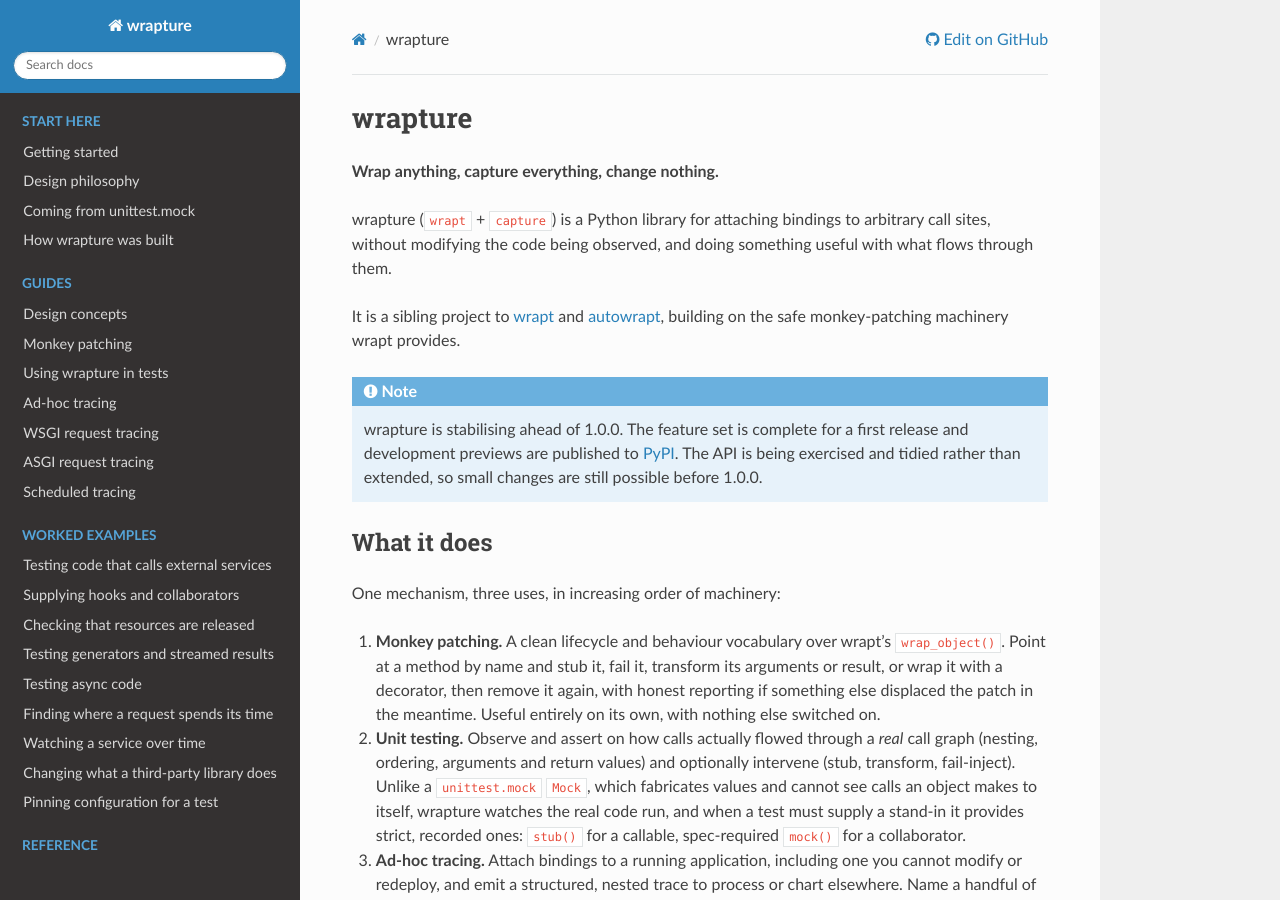
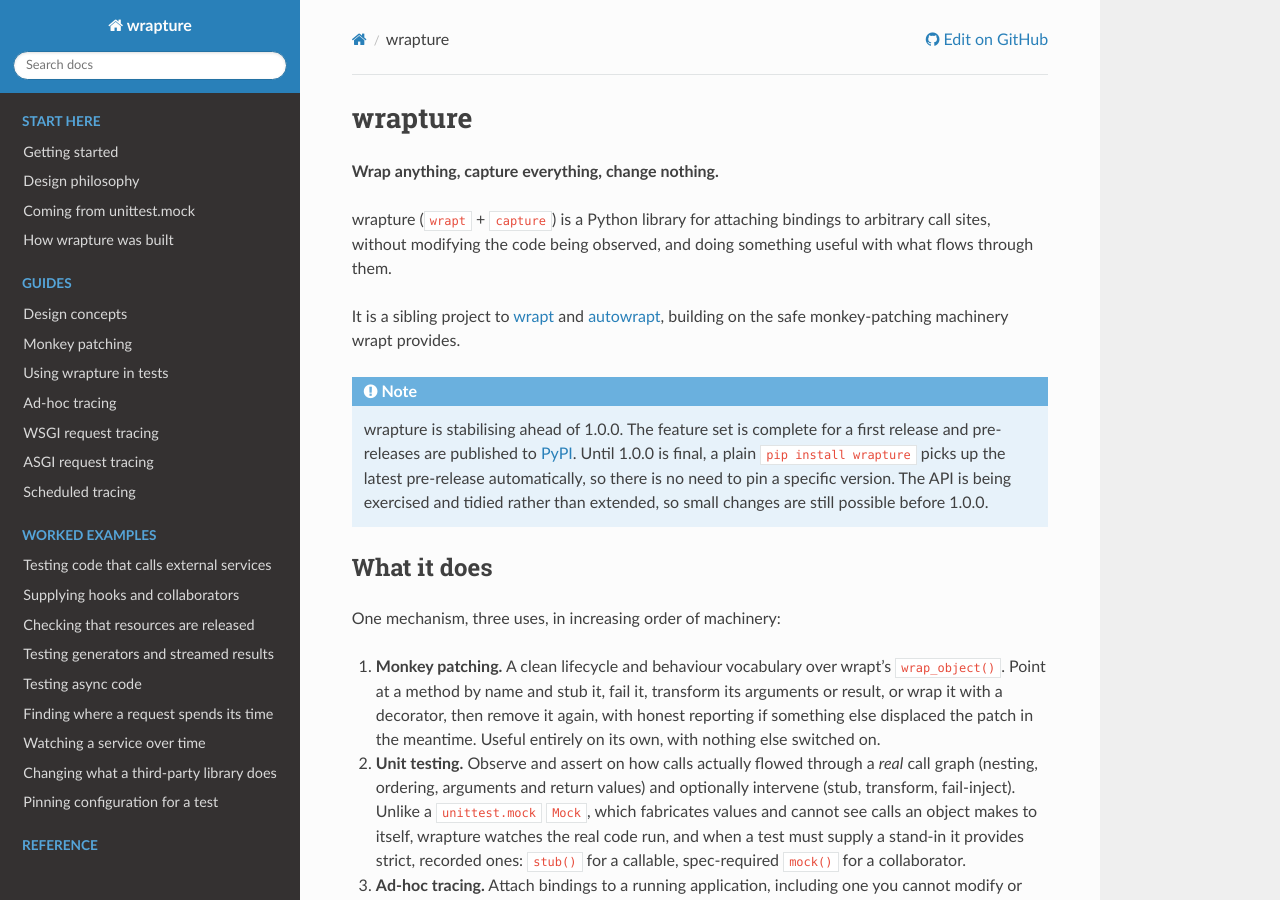
Before and after one commit to GrahamDumpleton/wrapture, a Sphinx documentation site: the page built from docs/index.md, in a window 1280 px wide and 900 px high. Built offline with Sphinx 7.4.7 and the Read the Docs theme 3.1.0, drawn with Linux system fonts in a browser that asks for light colours.

Commit message:
Reword status notes for alpha pre-releases.
The README and docs index status notes said development previews were
published to PyPI. Now that pre-releases move to alphas, say
pre-releases instead, and note that until 1.0.0 is final a plain
pip install picks up the latest pre-release automatically, so no
version pinning is needed.

````diff
--- a/docs/index.md
+++ b/docs/index.md
@@ -12,10 +12,12 @@
 
 ```{note}
 wrapture is stabilising ahead of 1.0.0. The feature set is complete
-for a first release and development previews are published to
-[PyPI](https://pypi.org/project/wrapture/). The API is being exercised
-and tidied rather than extended, so small changes are still possible
-before 1.0.0.
+for a first release and pre-releases are published to
+[PyPI](https://pypi.org/project/wrapture/). Until 1.0.0 is final, a
+plain `pip install wrapture` picks up the latest pre-release
+automatically, so there is no need to pin a specific version. The API
+is being exercised and tidied rather than extended, so small changes
+are still possible before 1.0.0.
 ```
 
 ## What it does
````
Also changed, not shown: README.md (+3 -1 lines).
